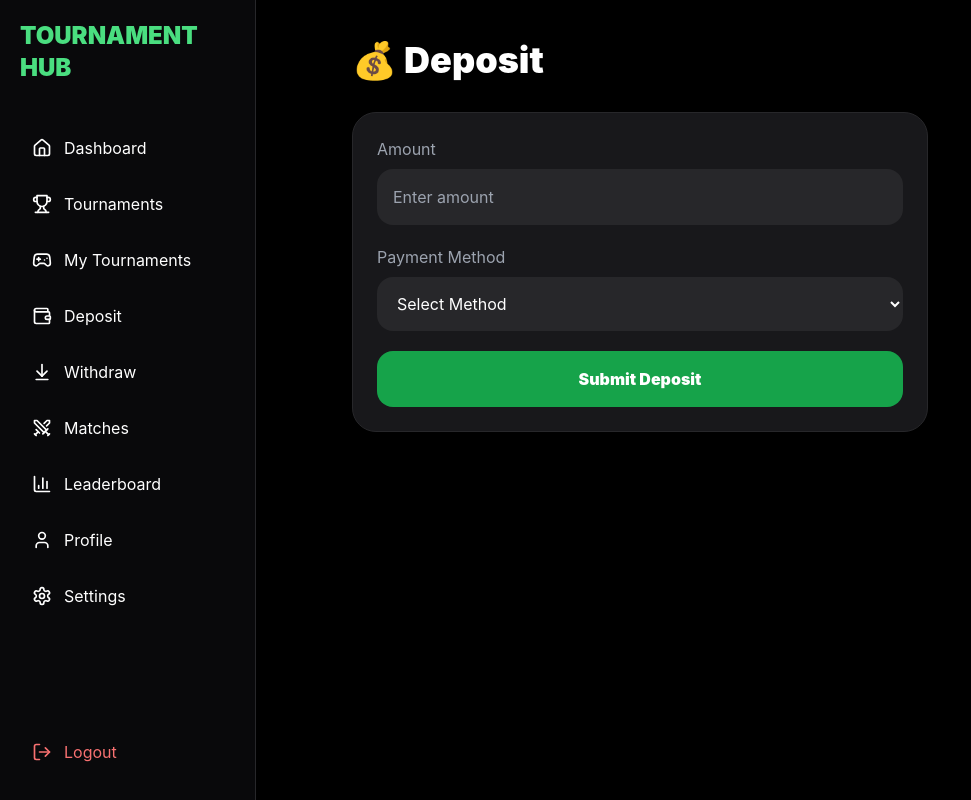
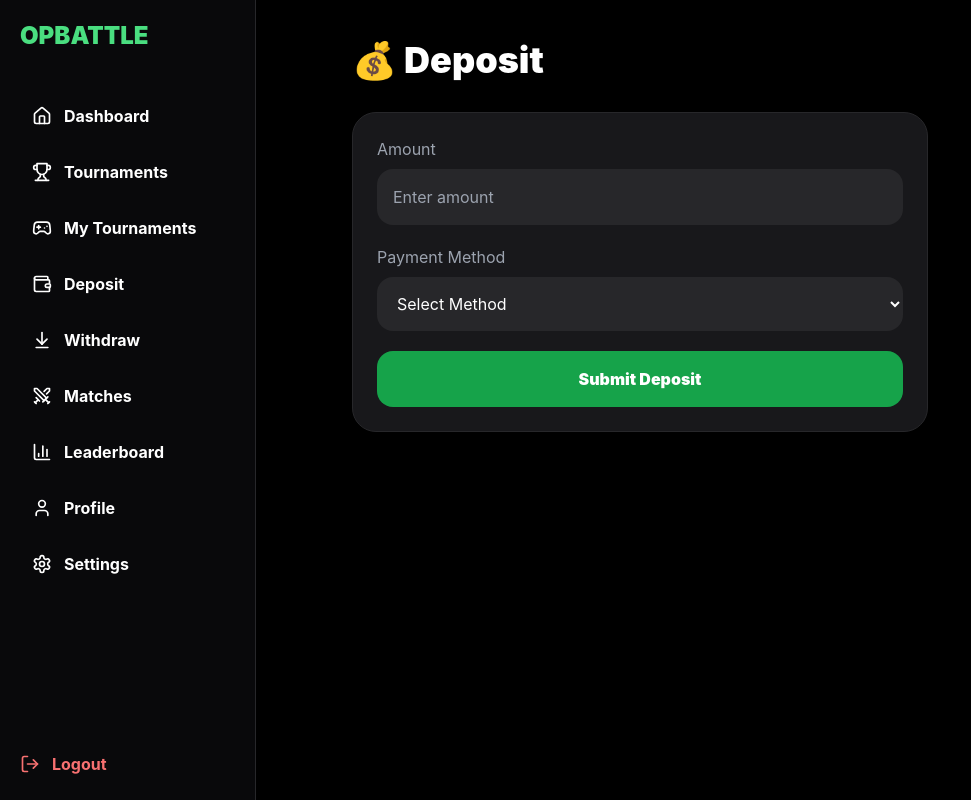
Before and after one commit to Cashipro/opbattle, a Next.js app in the folder frontend/: page /deposit in a window 1280 px wide. Shown: the whole page, without its empty margins (0-971 px from the left). Built offline with nearby package versions, Linux system fonts and the light colour scheme.

Commit message:
Update Sidebar.tsx

```diff
--- a/frontend/src/components/Sidebar.tsx
+++ b/frontend/src/components/Sidebar.tsx
@@ -1,5 +1,4 @@
 "use client";
-
 
 import Link from "next/link";
 
@@ -27,13 +26,10 @@ LogOut
 
 
 
-
-
 export default function Sidebar(){
 
 
 const [open,setOpen] = useState(false);
-
 
 
 
@@ -107,7 +103,7 @@ return (
 <>
 
 
-{/* MOBILE BUTTON */}
+{/* MOBILE MENU BUTTON */}
 
 <button
 
@@ -118,17 +114,18 @@ md:hidden
 fixed
 top-4
 left-4
-z-50
+z-[60]
 bg-zinc-900
+border
+border-zinc-700
 p-3
 rounded-xl
-border
-border-zinc-700
+text-white
 "
 
 >
 
-<Menu />
+<Menu/>
 
 </button>
 
@@ -139,7 +136,7 @@ border-zinc-700
 
 
 
-{/* OVERLAY */}
+{/* MOBILE OVERLAY */}
 
 {
 
@@ -168,6 +165,7 @@ md:hidden
 
 
 
+
 {/* SIDEBAR */}
 
 <aside
@@ -175,7 +173,6 @@ md:hidden
 className={`
 
 fixed
-z-50
 top-0
 left-0
 h-screen
@@ -184,12 +181,10 @@ bg-zinc-950
 border-r
 border-zinc-800
 p-5
+z-50
 text-white
-transform
 transition-transform
 duration-300
-
-md:translate-x-0
 
 ${
 
@@ -201,9 +196,11 @@ open
 
 :
 
-"-translate-x-full md:translate-x-0"
+"-translate-x-full"
 
 }
+
+md:translate-x-0
 
 `}
 
@@ -217,13 +214,10 @@ open
 
 <div className="
 flex
+items-center
 justify-between
-items-center
 mb-10
 ">
-
-
-
 
 
 <h1 className="
@@ -232,11 +226,9 @@ font-black
 text-green-400
 ">
 
-TOURNAMENT HUB
+OPBATTLE
 
 </h1>
-
-
 
 
 
@@ -252,17 +244,14 @@ md:hidden
 
 >
 
-<X />
+<X/>
 
 </button>
 
 
 
+</div>
 
-
-
-
-</div>
 
 
 
@@ -276,13 +265,9 @@ space-y-2
 ">
 
 
-
-
-
 {
 
 menu.map((item)=>(
-
 
 
 <Link
@@ -301,6 +286,7 @@ p-3
 rounded-xl
 hover:bg-zinc-800
 transition
+font-bold
 "
 
 >
@@ -309,14 +295,18 @@ transition
 <item.icon size={20}/>
 
 
+<span>
+
 {item.name}
+
+</span>
 
 
 </Link>
 
 
+))
 
-))
 
 }
 
@@ -331,27 +321,29 @@ transition
 
 
 
+
 <button
 
 className="
 absolute
 bottom-6
+left-5
 flex
 items-center
 gap-3
 text-red-400
-p-3
+font-bold
 "
 
 >
+
 
 <LogOut size={20}/>
 
 Logout
 
+
 </button>
-
-
 
 
 
@@ -363,7 +355,6 @@ Logout
 
 
 
-
 </>
 
 );
```
